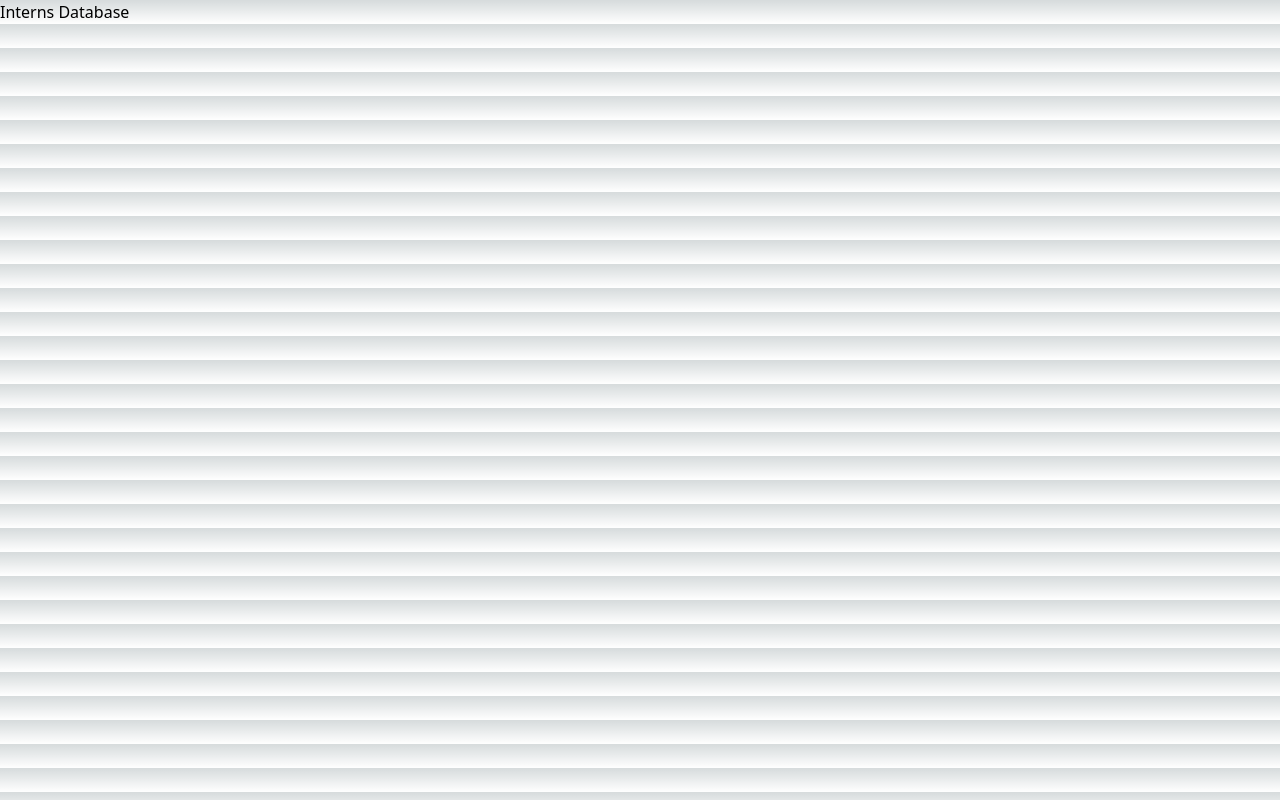
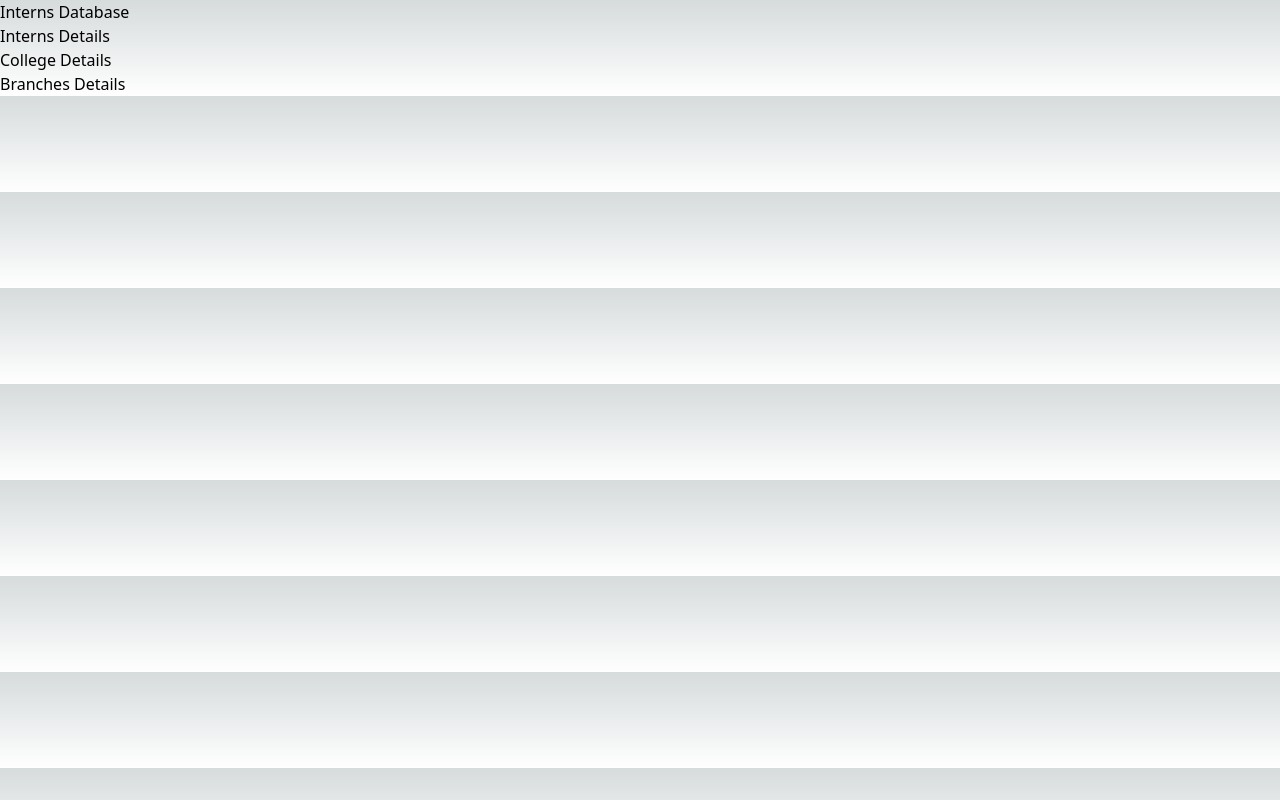
Before and after one commit to abhinav-suggaa/interns-api, a Next.js app: page / in a window 1280 px wide. Built offline with nearby package versions, Linux system fonts and the light colour scheme.

Commit message:
connected to hasura

```diff
--- /dev/null
+++ b/apolloClient.ts
@@ -0,0 +1,16 @@
+import { ApolloClient,InMemoryCache } from "@apollo/client";
+
+const hasuraConfig = {
+  endpoint: 'https://abhinav-suggaa.hasura.app/v1/graphql',
+  secretKey: 'y24JM0OSqSxtXqmyHMZjVLugCSB9UbVY3sRrVROTuDtHWP8lYf9TlCqzHn7h8xVh',
+};
+
+const client = new ApolloClient({
+    uri: hasuraConfig.endpoint,
+    headers: {
+        'x-hasura-admin-secret': hasuraConfig.secretKey,
+    },
+    cache: new InMemoryCache(),
+});
+
+export default client;
--- a/package.json
+++ b/package.json
@@ -9,12 +9,14 @@
     "lint": "next lint"
   },
   "dependencies": {
+    "@apollo/client": "^3.7.15",
     "@types/node": "20.2.6",
     "@types/react": "18.2.10",
     "@types/react-dom": "18.2.4",
     "autoprefixer": "10.4.14",
     "eslint": "8.42.0",
     "eslint-config-next": "13.4.4",
+    "graphql": "^16.6.0",
     "next": "13.4.4",
     "postcss": "8.4.24",
     "react": "18.2.0",
--- /dev/null
+++ b/pages/components/Navbar.tsx
@@ -0,0 +1,18 @@
+import Link from 'next/link'
+import React from 'react'
+
+const Navbar = () => {
+  return (
+    <div className='nav'>
+        <nav>
+            <ul>
+                <li><Link href = "/interns">Interns Details</Link>  </li>
+                <li><Link href = "/colleges">College Details</Link>  </li>
+                <li><Link href = "/branches">Branches Details</Link>  </li>
+            </ul>
+        </nav>
+    </div>
+  )
+}
+
+export default Navbar
--- a/pages/index.tsx
+++ b/pages/index.tsx
@@ -1,8 +1,10 @@
+import Navbar from "./components/Navbar";
+
 export default function Home() {
   return (
-    <div>
+    <div className="HomePage">
       <h1>Interns Database</h1>
-
+      <Navbar />
       </div>
   )
 }
--- /dev/null
+++ b/pages/interns.tsx
@@ -0,0 +1,17 @@
+import React from 'react';
+import {useQuery} from '@apollo/client';
+import client from '../apolloClient';
+import {GET_INTERNS} from './queries';
+
+export default function Interns() {
+    const {loading, error, data} = useQuery(GET_INTERNS, {client});
+
+    if (loading) return <p>Loading...</p>
+    if (error) return <p>Error : {error.message}</p>
+
+    return (
+        <div>
+            <h1>Intern Details</h1>
+            <pre>{JSON.stringify</pre>
+        </div>
+}
--- /dev/null
+++ b/pages/queries.ts
@@ -0,0 +1,33 @@
+import { gql } from '@apollo/client';
+
+export const GET_INTERNS = gql `
+    query GetInternsDetails {
+        intern_db_intern {
+            id
+            first_name
+            last_name
+            stipend
+        }
+
+    }
+`;
+
+export const GET_COLLEGES = gql `
+    query GetCollegesDetails {
+        intern_db_college {
+            id
+            college_name
+            college_address
+        }}
+`;
+
+export const GET_BRANCHES = gql `
+    query GetBranchesDetails {
+        intern_db_branch {
+            id
+            branch_name
+            hod_name
+            hod_contact
+        }
+    }
+    `;
```
Also changed, not shown: 1 other file (tests, documents, lock files or other folders).
